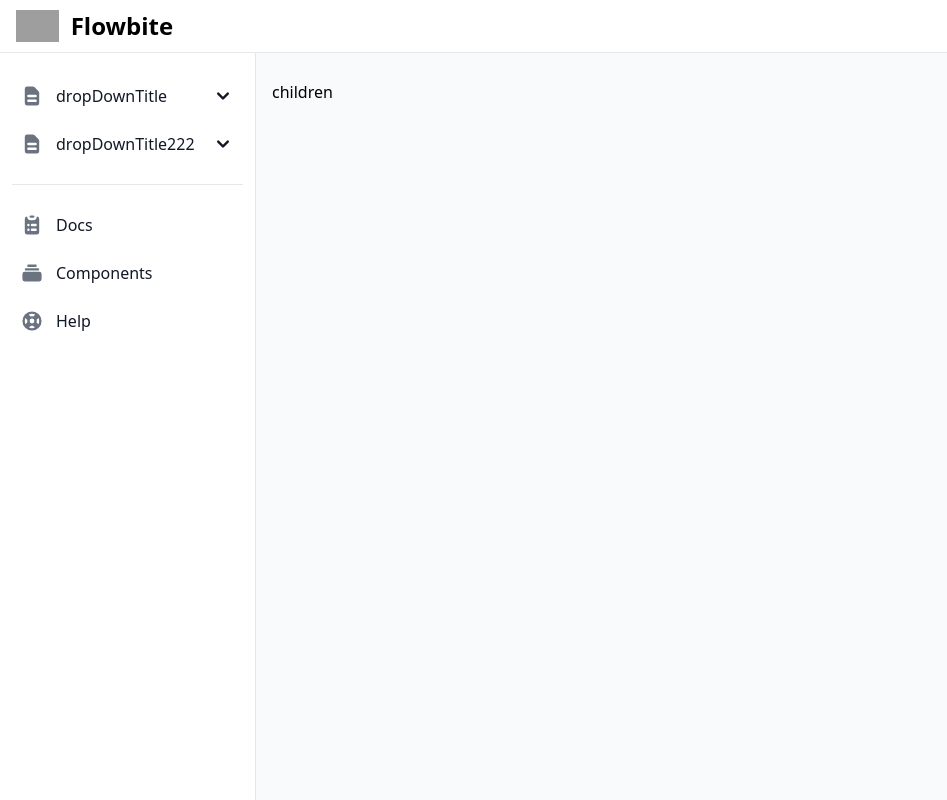
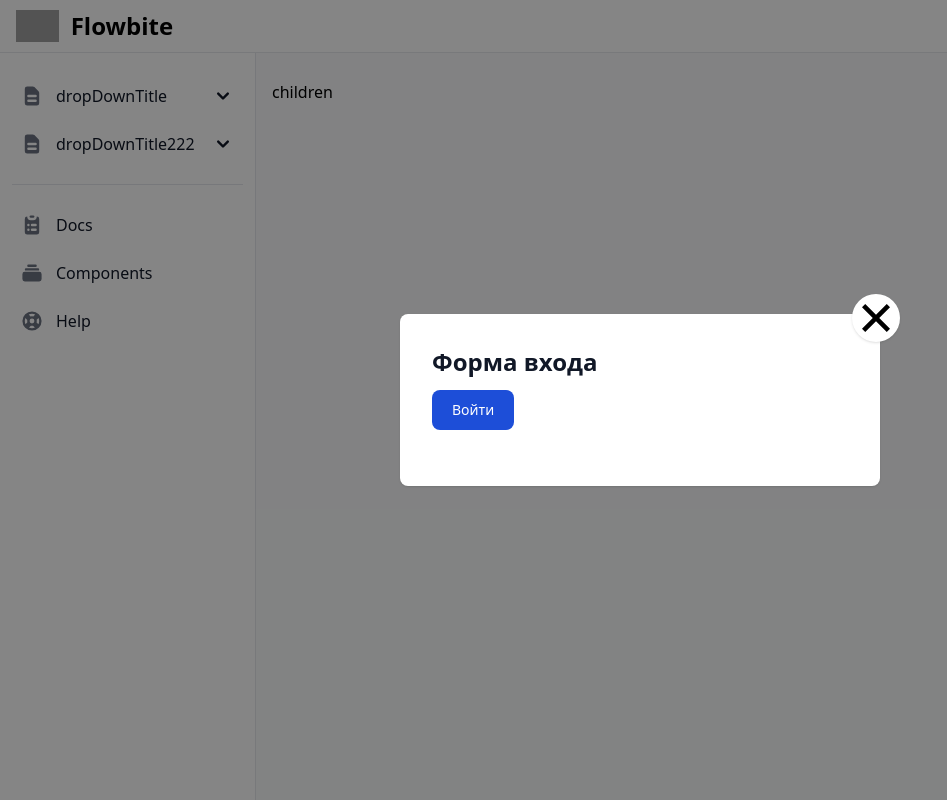
Before and after one commit to TheFasWalker/LaravelReactFront, a React (Vite) app: page / in a window 1280 px wide. Shown: the whole page, without its empty margins (0-947 px from the left). Built offline with nearby package versions, Linux system fonts and the light colour scheme; grey boxes are pictures that could not be loaded.

Commit message:
feat created UI components  BlueButtin,inputField, popupLayout

```diff
--- a/src/shared/Header.tsx
+++ b/src/shared/Header.tsx
@@ -1,3 +1,5 @@
+import { PopupLayout } from "./ui/layout/PopupLayout"
+
 export const Header = () => {
     return (
         <nav className="bg-white border-b border-gray-200 px-4 py-2.5 dark:bg-gray-800 dark:border-gray-700 fixed left-0 right-0 top-0 z-50">
@@ -18,6 +20,8 @@ export const Header = () => {
 
           </div>
         </div>
+        <PopupLayout/>
       </nav>
+
     )
 }
--- /dev/null
+++ b/src/shared/ui/elements/BlueBurron.tsx
@@ -0,0 +1,19 @@
+import { FC } from "react"
+
+interface buttonProps{
+    title: string,
+    type?: "button" | "submit" | "reset",
+    onClick?:()=>void
+}
+
+export const BlueButton:FC<buttonProps> = ({title,type,onClick}) => {
+    return (
+        <button
+            type={type}
+            onClick={onClick}
+            className="text-white bg-blue-700 hover:bg-blue-800 focus:ring-4 focus:ring-blue-300 font-medium rounded-lg text-sm px-5 py-2.5 me-2 mb-2 dark:bg-blue-600 dark:hover:bg-blue-700 focus:outline-none dark:focus:ring-blue-800"
+        >
+            {title}
+        </button>
+    )
+}
--- /dev/null
+++ b/src/shared/ui/form/InputField.tsx
@@ -0,0 +1,26 @@
+import { FC } from "react"
+
+interface inputProps {
+    title: string;
+    placeholder:string;
+    type?: string;
+    name:string;
+    onChange?:(event: React.ChangeEvent<HTMLInputElement>) => void;
+}
+
+export const InputField:FC<inputProps> = ({title, placeholder, type = 'text', name, onChange}) => {
+    <div className="mb-5">
+        <label>
+            <span className="block mb-2 text-sm font-medium text-gray-900 dark:text-white"> {title}</span>
+            <input
+                type={type}
+                name={name}
+                onChange={onChange}
+                className="bg-gray-50 border border-gray-300 text-gray-900 text-sm rounded-lg focus:ring-blue-500 focus:border-blue-500 block w-full p-2.5 dark:bg-gray-700 dark:border-gray-600 dark:placeholder-gray-400 dark:text-white dark:focus:ring-blue-500 dark:focus:border-blue-500"
+                placeholder={placeholder}
+                 />
+        </label>
+
+
+  </div>
+}
--- a/src/shared/ui/layout/PopupLayout.tsx
+++ b/src/shared/ui/layout/PopupLayout.tsx
@@ -1,18 +1,50 @@
+import { BlueButton } from "../elements/BlueBurron";
+import { InputField } from "../form/InputField";
+
 export const PopupLayout = () => {
-
-    return (
-        <div id="info-popup"  className="hidden overflow-y-auto overflow-x-hidden fixed top-0 right-0 left-0 z-50 w-full md:inset-0 h-modal md:h-full">
-  <div className="relative p-4 w-full max-w-lg h-full md:h-auto">
-      <div className="relative p-4 bg-white rounded-lg shadow dark:bg-gray-800 md:p-8">
+  return (
+    <div className="flex items-center justify-center overflow-y-auto overflow-x-hidden fixed top-0 right-0 left-0 z-50 w-full md:inset-0 h-modal md:h-full bg-[#0000007a]">
+      <div className="relative p-4 w-full max-w-lg h-full md:h-auto">
+        <div className="relative p-4 bg-white rounded-lg shadow dark:bg-gray-800 md:p-8">
+          <button className="absolute -top-5 -right-5 h-12 w-12 rounded-full shadow flex justify-center items-center bg-white">
+                      <svg
+                          className=" h-7 w78"
+              fill="#000000"
+              viewBox="0 0 512 512"
+              xml:space="preserve"
+            >
+              <g>
+                <g>
+                  <polygon
+                    points="512,59.076 452.922,0 256,196.922 59.076,0 0,59.076 196.922,256 0,452.922 59.076,512 256,315.076 452.922,512
+			512,452.922 315.076,256 		"
+                  />
+                </g>
+              </g>
+            </svg>
+          </button>
           <div className="mb-4 text-sm font-light text-gray-500 dark:text-gray-400">
-              <h3 className="mb-3 text-2xl font-bold text-gray-900 dark:text-white">Privacy info</h3>
-              <p>
-                  The backup created with this export functionnality may contain some sensitive data. We suggest you to save this archive in a securised location.
-              </p>
+            <h3 className="mb-3 text-2xl font-bold text-gray-900 dark:text-white">
+              Форма входа
+            </h3>
+            <form action="#">
+              <InputField
+                title="Ваш email"
+                type="email"
+                name="email"
+                placeholder="Ваш email"
+              />
+              <InputField
+                title="Ваш Пароль"
+                type="password"
+                name="password"
+                placeholder="*********"
+              />
+              <BlueButton title="Войти" />
+            </form>
           </div>
-
+        </div>
       </div>
-  </div>
-</div>
-    )
-}
+    </div>
+  );
+};
```
